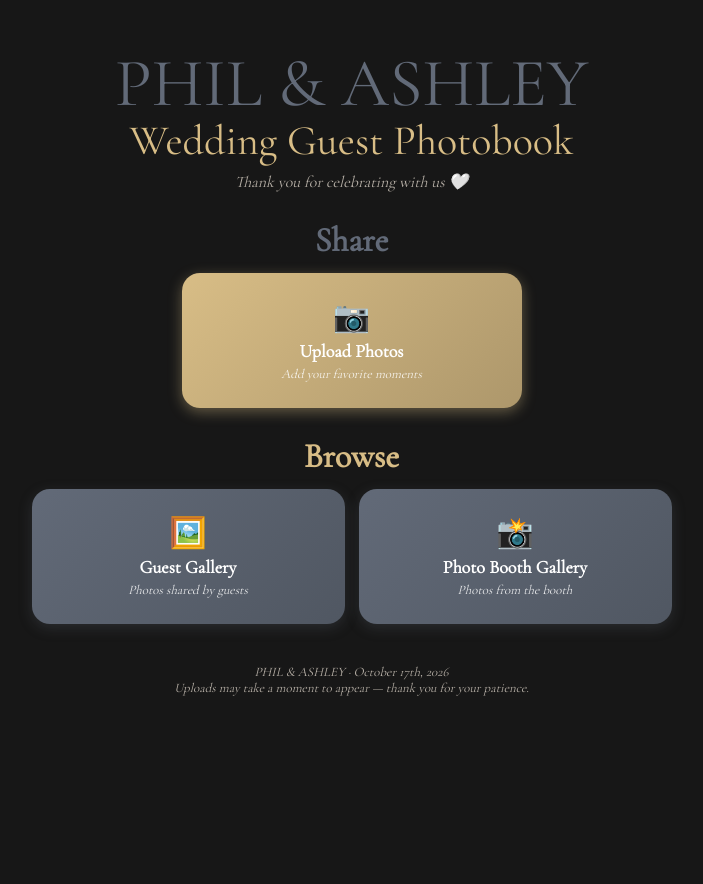
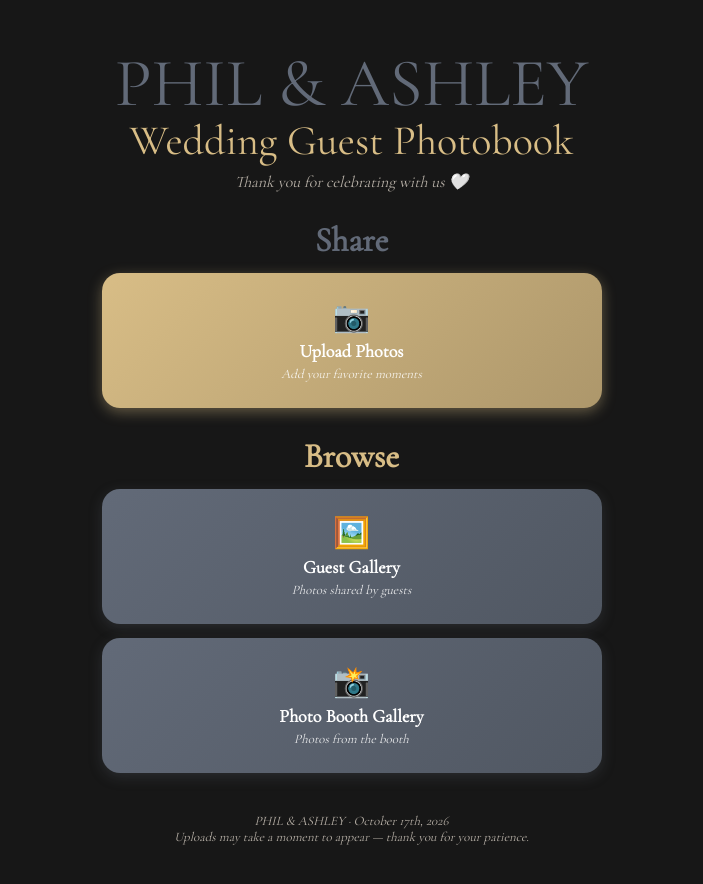
Before and after one commit to mcbradyk1/philandashleybutler, a plain HTML site: page index.html in a window 1280 px wide. Shown: the whole page, without its empty margins (281-984 px from the left). Before the commit the page ends 800 px from the top, so only its background shows below. Drawn offline with nearby package versions, Linux system fonts and the light colour scheme.

Commit message:
Update shared.css

```diff
--- a/shared.css
+++ b/shared.css
@@ -150,7 +150,11 @@ h1 .subtitle {
   max-width: 640px;
   margin: 0 auto 8px auto;
 }
-.hub.single { grid-template-columns: 1fr; max-width: 340px; }
+.hub.single { grid-template-columns: 1fr; max-width: 500px; }
+.browse-hub {
+  grid-template-columns: 1fr;
+  max-width: 500px;
+}
 @media (max-width: 600px) { .hub { grid-template-columns: 1fr; } }
 /* ---- Landing-page tiles: solid gradient cards, white text ---- */
 .hub a {
```
